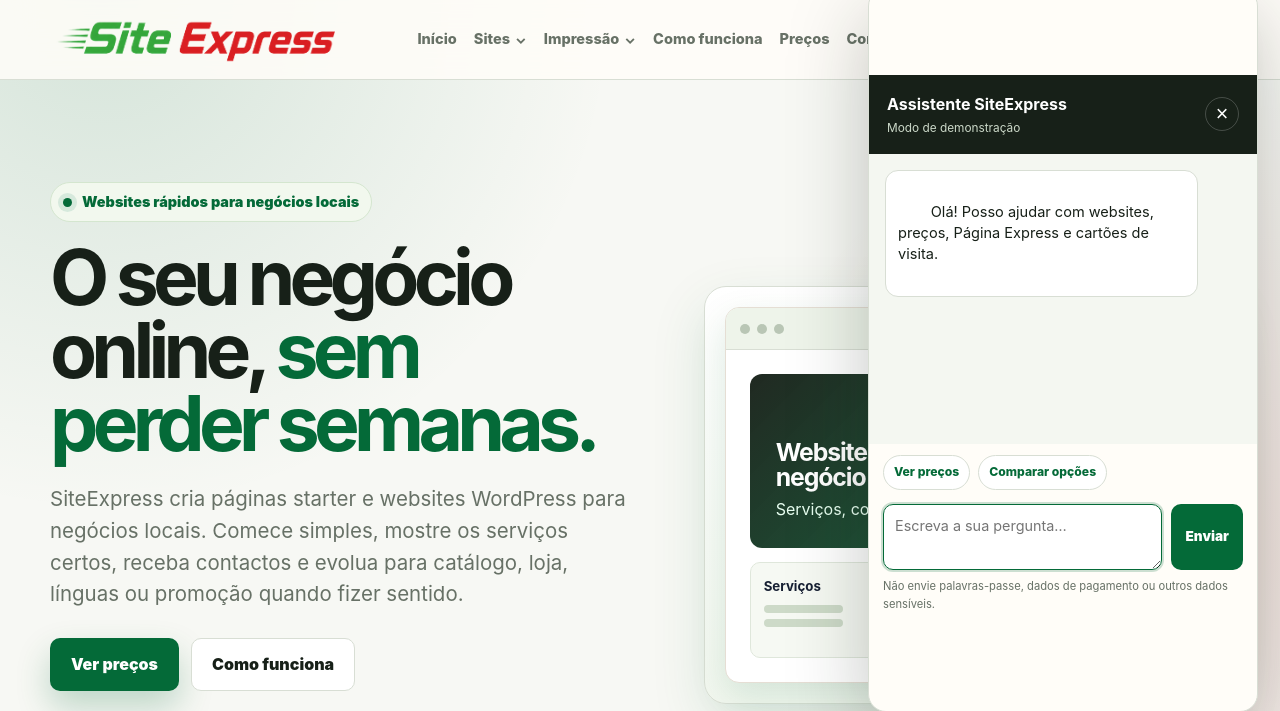
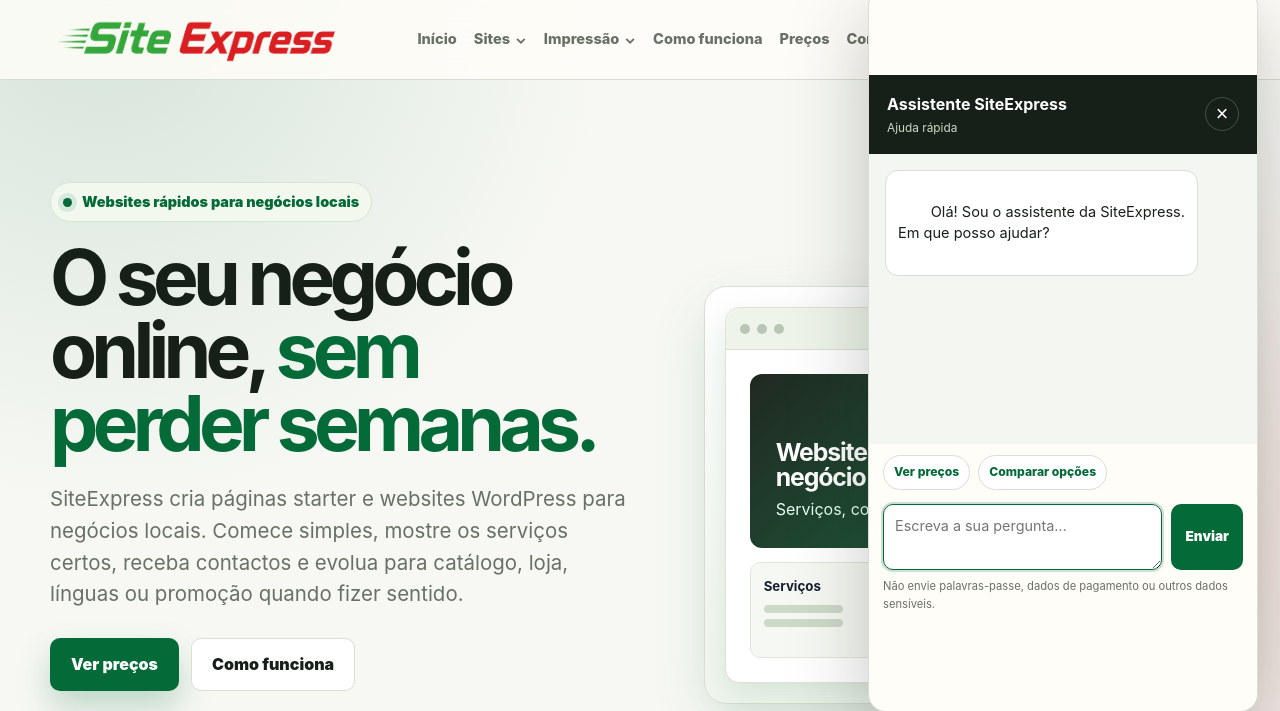
Before and after one commit to joaomcorreia/siteexpress.pt, a Django app: page /pt/ in a window 1280 px wide, after a click that opens the changed part. Shown: the top 711 px of the page. Run offline with Django 5.2, Linux system fonts and the light colour scheme.

Commit message:
Clarify assistant identity and status

```diff
--- a/backend/onboarding/templates/onboarding/_assistant_widget.html
+++ b/backend/onboarding/templates/onboarding/_assistant_widget.html
@@ -8,14 +8,14 @@
     <header class="assistant-panel-header">
       <div>
         <strong>Assistente SiteExpress</strong>
-        <small data-assistant-mode>Modo de demonstração</small>
+        <small data-assistant-mode>Ajuda rápida</small>
       </div>
       <button class="assistant-close" type="button" aria-label="Fechar assistente">×</button>
     </header>
 
     <div class="assistant-messages" aria-live="polite">
       <div class="assistant-message assistant-message-bot">
-        Olá! Posso ajudar com websites, preços, Página Express e cartões de visita.
+        Olá! Sou o assistente da SiteExpress. Em que posso ajudar?
       </div>
     </div>
 
@@ -103,7 +103,7 @@
       if (response.status === 429) clearConversationId();
       if (!response.ok) throw new Error(data.error || "Não foi possível obter uma resposta.");
       saveConversationId(data.conversation_id);
-      modeLabel.textContent = data.mode === "openai" ? `Online · ${data.model}` : "Modo de demonstração";
+      modeLabel.textContent = data.mode === "openai" ? "Online" : "Ajuda rápida";
       addMessage(data.reply, "bot");
     } catch (error) {
       addMessage(error.message || "O assistente está temporariamente indisponível.", "error");
```
